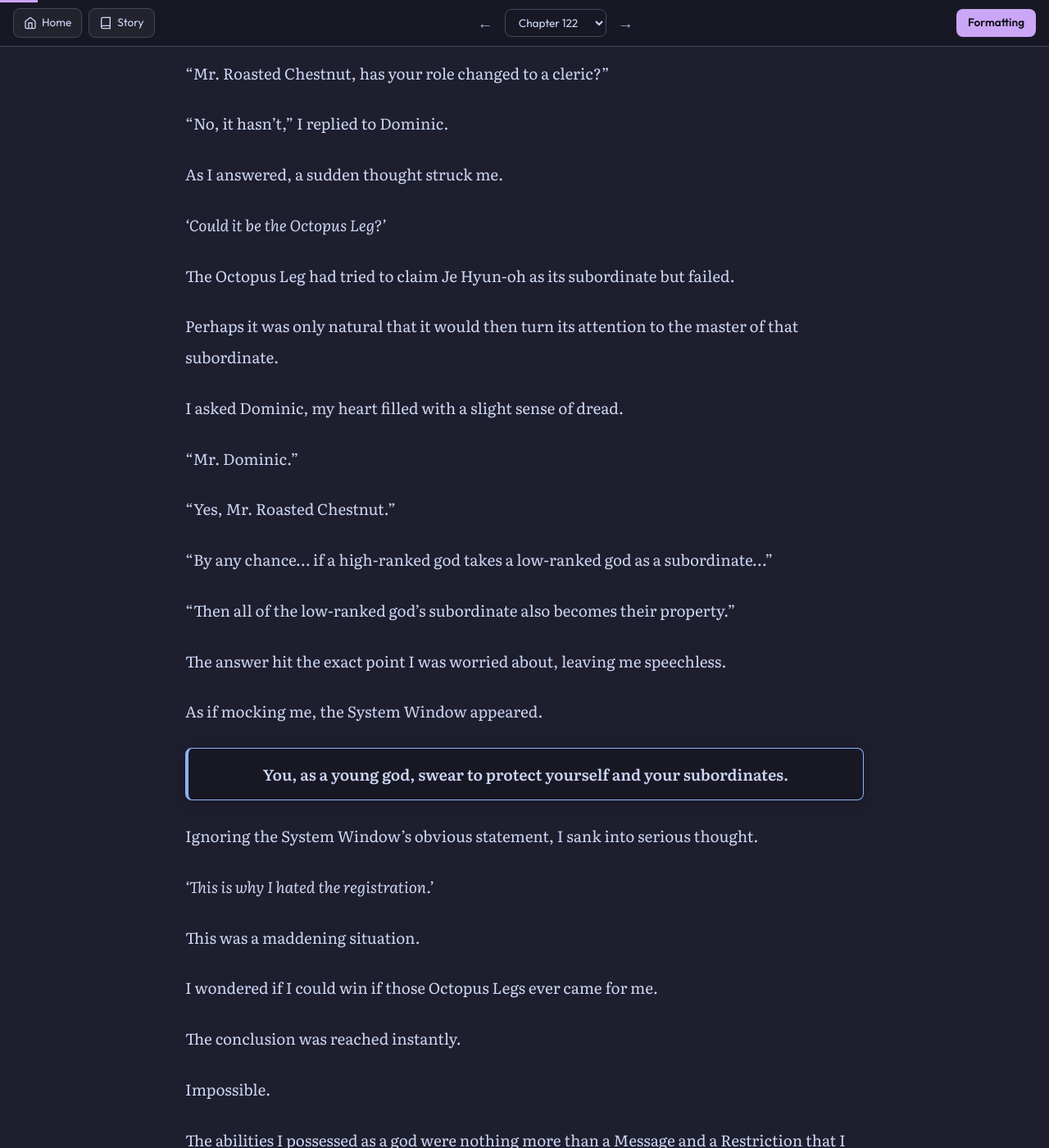
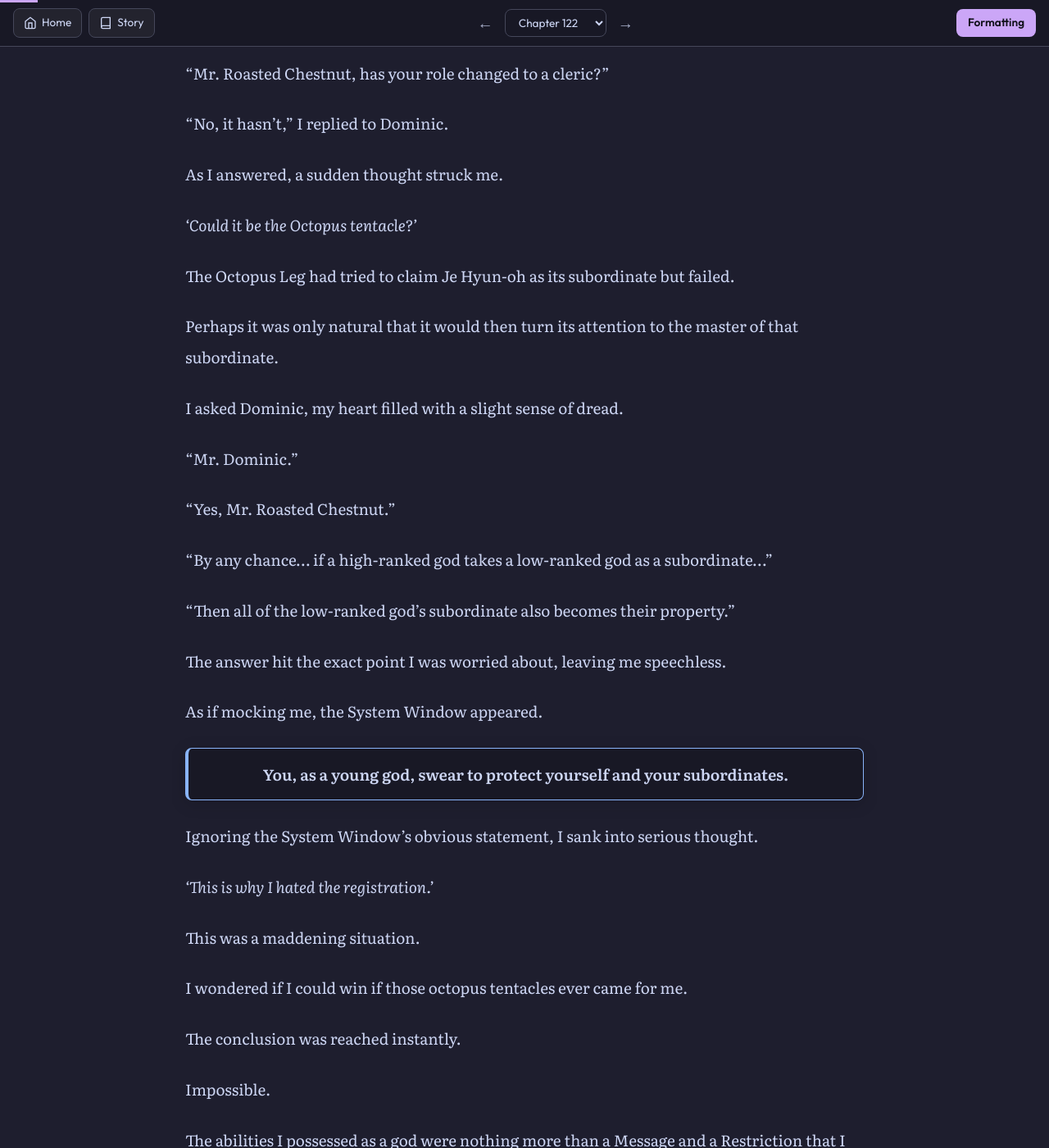
Before and after one commit to soleumn/soleumn.github.io, a Jekyll site: the page built from _posts/eoshinki/2026-09-01-ch11.md, in a window 1280 px wide and 1400 px high, scrolled down 435 px. Shown: the whole window at 82% size. Built offline with Jekyll 4.4.1, drawn with Linux system fonts in a browser that asks for light colours; comment, search, counter and statistics services are not loaded.

Commit message:
Update 2026-09-01-ch11.md

```diff
--- a/_posts/eoshinki/2026-09-01-ch11.md
+++ b/_posts/eoshinki/2026-09-01-ch11.md
@@ -21,7 +21,7 @@ As I kept staring at the schedule, Dominic, who had been watching me, chimed in.
 
 As I answered, a sudden thought struck me.
 
-*‘Could it be the Octopus Leg?’*
+*‘Could it be the Octopus tentacle?’*
 
 The Octopus Leg had tried to claim Je Hyun-oh as its subordinate but failed.
 
@@ -53,7 +53,7 @@ Ignoring the System Window's obvious statement, I sank into serious thought.
 
 This was a maddening situation.
 
-I wondered if I could win if those Octopus Legs ever came for me.
+I wondered if I could win if those octopus tentacles ever came for me.
 
 The conclusion was reached instantly.
 
```
